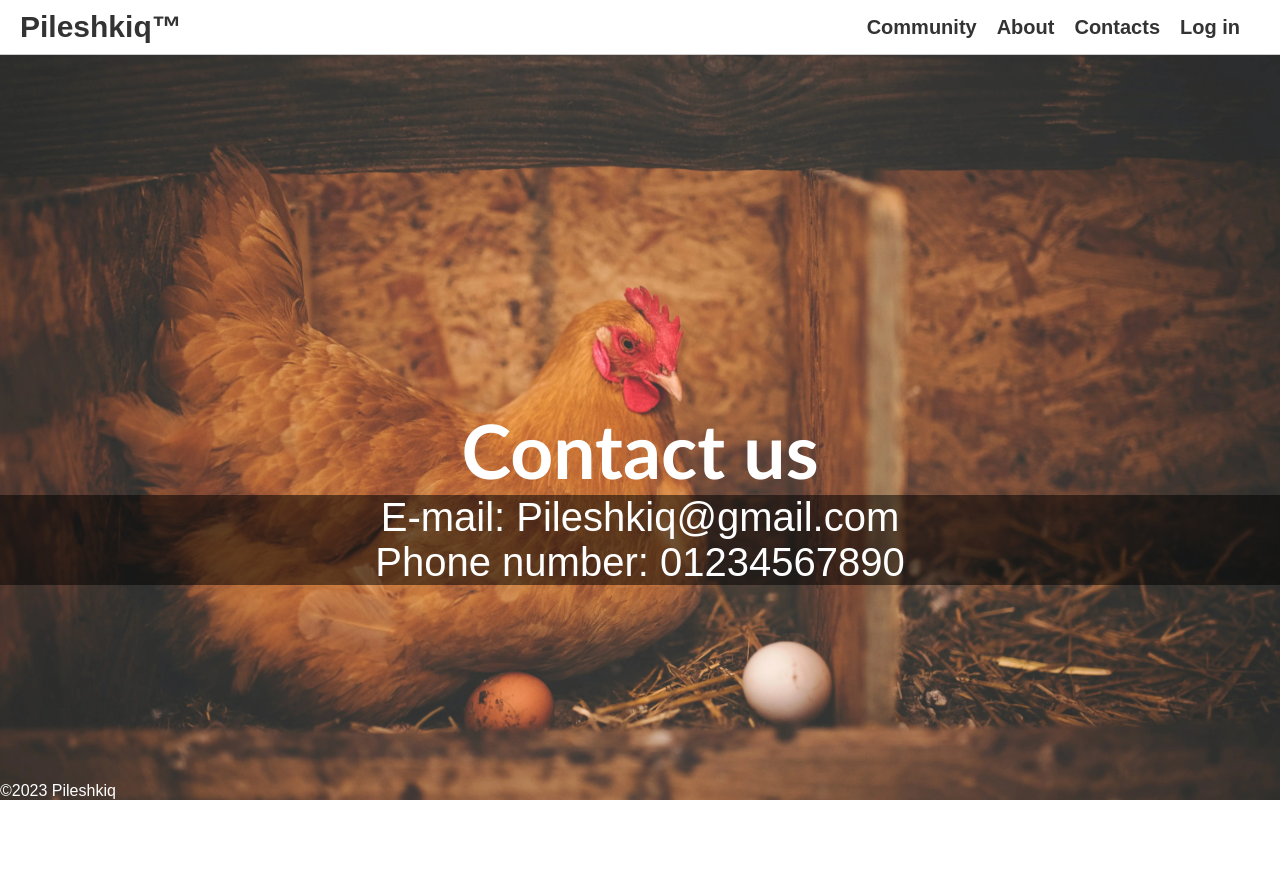
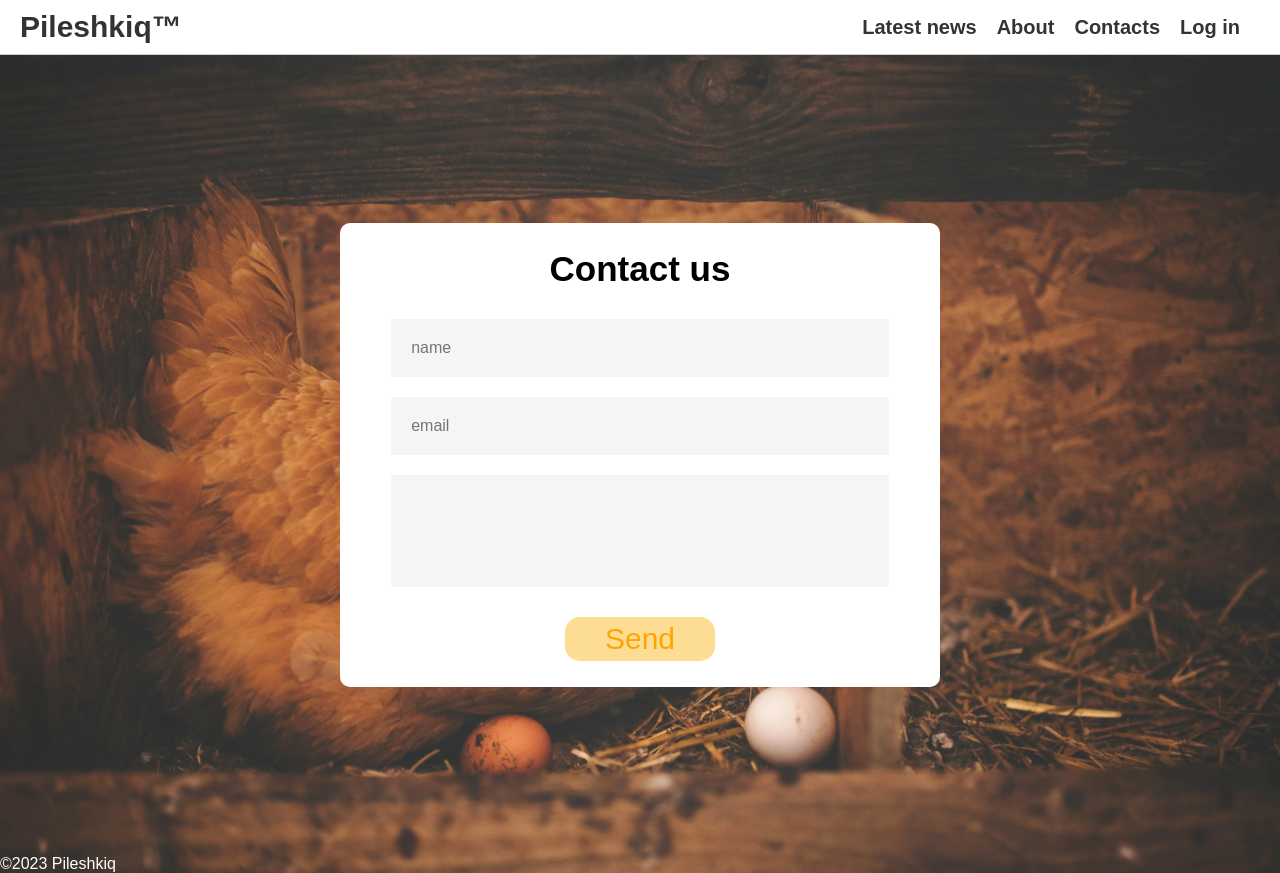
Before and after one commit to P1l3T0/Chicken-Website, a PHP site: page /contacts.php in a window 1280 px wide. Before the commit the page ends 800 px from the top, so only its background shows below. Run offline with PHP 8.4, Linux system fonts and the light colour scheme; some web fonts are replaced.

Commit message:
contact us sending emails

```diff
--- a/css/contacts.css
+++ b/css/contacts.css
@@ -6,7 +6,7 @@ h2 {
 }
 
 body {
-    color: white;
+    color: black;
     background-image: url("../pictures/chicken-background.webp");
     background-blend-mode: darken;
     background-size: cover;
@@ -21,12 +21,75 @@ a {
     text-decoration: none;
 }
 
-div {
+/* div {
     text-align: center;
     justify-content: center;
+} */
+
+/* .child {
+    background-color: rgba(0, 0, 0, 0.521);
+    font-size: 40px;
+} */
+
+.container {
+    width: 100%;
+    height: 100vh;
+    display: flex;
+    align-items: center;
+    justify-content: center;
+    text-align: center;
 }
 
-.child {
-    background-color: rgba(0, 0, 0, 0.521);
-    font-size: 40px;
+form {
+    background: white;
+    display: flex;
+    flex-direction: column;
+    padding: 2vw 4vw;
+    width: 90%;
+    max-width: 600px;
+    border-radius: 10px;
 }
+
+form h3 {
+    font-weight: 800;
+    margin-bottom: 20px;
+    text-align: center;
+    font-size: 35px;
+}
+
+form p {
+    color: #555555bb;
+    margin-bottom: 20px;
+    text-align: center;
+    font-size: 25px;
+}
+
+
+form input,
+form textarea {
+    border: 0;
+    margin: 10px 0;
+    padding: 20px;
+    outline: none;
+    background: #f5f5f5;
+    font-size: 16px;
+    resize: none;
+}
+
+form button {
+    padding: 5px;
+    background: #fddc94;
+    color: orange;
+    font-size: 30px;
+    border: 0;
+    outline: none;
+    width: 150px;
+    margin: 20px auto 0;
+    cursor: pointer;
+    border-radius: 15px;
+}
+
+form button:hover {
+    background: orange;
+    color: white
+}
--- a/html/about.php
+++ b/html/about.php
@@ -18,7 +18,7 @@
     <main>
         <div>
             <h1>About us</h1>
-            <p>
+            <p class="about-us">
                 Welcome to our chicken-themed website! We're passionate about all
                 things chicken and excited to share our knowledge with you. Whether
                 you're a backyard chicken enthusiast or simply curious about these
@@ -32,9 +32,9 @@
                 animals that can be enjoyed in a variety of ways. From backyard flocks
                 to commercial farms, chickens play an important role in our world.
             </p>
+            <h1>Our Team</h1>
         </div>
 
-        <h1 class="our-team">Our Team</h1>
         <div class="cards">
             <div class="container">
                 <img src="../pictures/1jolynePNG.webp" />
--- a/html/contacts.php
+++ b/html/contacts.php
@@ -7,20 +7,45 @@
     <meta http-equiv="X-UA-Compatible" content="IE=edge">
     <meta name="viewport" content="width=device-width, initial-scale=1.0">
     <link rel="stylesheet" href="../css/contacts.css">
+    <script type="text/javascript"
+        src="https://cdn.jsdelivr.net/npm/@emailjs/browser@3/dist/email.min.js">
+    </script>
+    <script type="text/javascript">
+        (function(){
+            emailjs.init("yoQpUes27FmPcUUZR");
+        })();
+    </script>
+    <script src="../js/contacts.js"></script>
 </head>
 
 <body>
     <?php
         include_once '../php/header.php';
-    ?>
 
-    <div>
-        <h2>Contact us</h2>
-        <div class="child">
-            <p>E-mail: Pileshkiq@gmail.com</p>
-            <p>Phone number: 01234567890</p>
-        </div>
+
+        ?>
+
+    <div class="container">
+        <form onsubmit=" reset(); return false;">
+            <h3>Contact us</h3>
+            <?php
+                if (isset($_SESSION["userID"])) {
+                    echo "<input type='text' id='name' value='$_SESSION[username]'>";
+                    echo "<input type='email' id='email' value='$_SESSION[email]'>";
+                    echo "<textarea id='message' rows='4' required></textarea>";
+                    echo "<button type='submit' onclick='sendEmail();'>Send</button>";
+                }
+                else {
+                    echo "<input type='text' id='name' placeholder='name' required>";
+                    echo "<input type='email' id='email' placeholder='email' required>";
+                    echo "<textarea id='message' rows='4' required></textarea>";
+                    echo "<button type='submit' onclick='sendEmail();'>Send</button>";
+                }
+            ?>
+        </form>
     </div>
+
+
 
     <footer>
         <p>&copy;2023 Pileshkiq</p>
--- a/html/home.php
+++ b/html/home.php
@@ -38,10 +38,10 @@
             </div>
 
             <div class="container tooltip">
-                <span class="tooltip-text">Stay up-to-date on chicken!</span>
+                <span class="tooltip-text">Join the awesome chicken community!</span>
                 <a href="https://youtu.be/dQw4w9WgXcQ" class="image-button">
-                    <img class="image" src="../pictures/AIpile2.webp" alt="Latest Chicken News"></a>
-                <h3>Latest News</h3>
+                    <img class="image" src="../pictures/AIpile2.webp" alt="Latest Community News"></a>
+                <h3>Community</h3>
             </div>
 
             <div class="container tooltip">
--- /dev/null
+++ b/js/contacts.js
@@ -0,0 +1,12 @@
+sendEmail();
+
+function sendEmail() {
+    var params = {
+        from_name : document.getElementById('name').value,
+        email : document.getElementById('email').value,
+        message : document.getElementById('message').value,
+    }
+    emailjs.send("service_6iolwog", "template_cw3lczf", params).then(function (res) {
+        alert("success " + res.status);
+    });
+}
--- a/php/header.php
+++ b/php/header.php
@@ -8,7 +8,7 @@
     <a class="links" href="../html/home.php"><h1>Pileshkiq™</h1></a>
         <nav>
             <ul>
-                <li><a href="https://www.youtube.com/watch?v=dQw4w9WgXcQ">Community</a></li>
+                <li><a href="https://www.youtube.com/watch?v=dQw4w9WgXcQ">Latest news</a></li>
                 <li><a href="../html/about.php">About</a></li>
                 <li><a href="../html/contacts.php">Contacts</a></li>
                 <?php
```
Also changed, not shown: css/about.css (+8 -13 lines).
